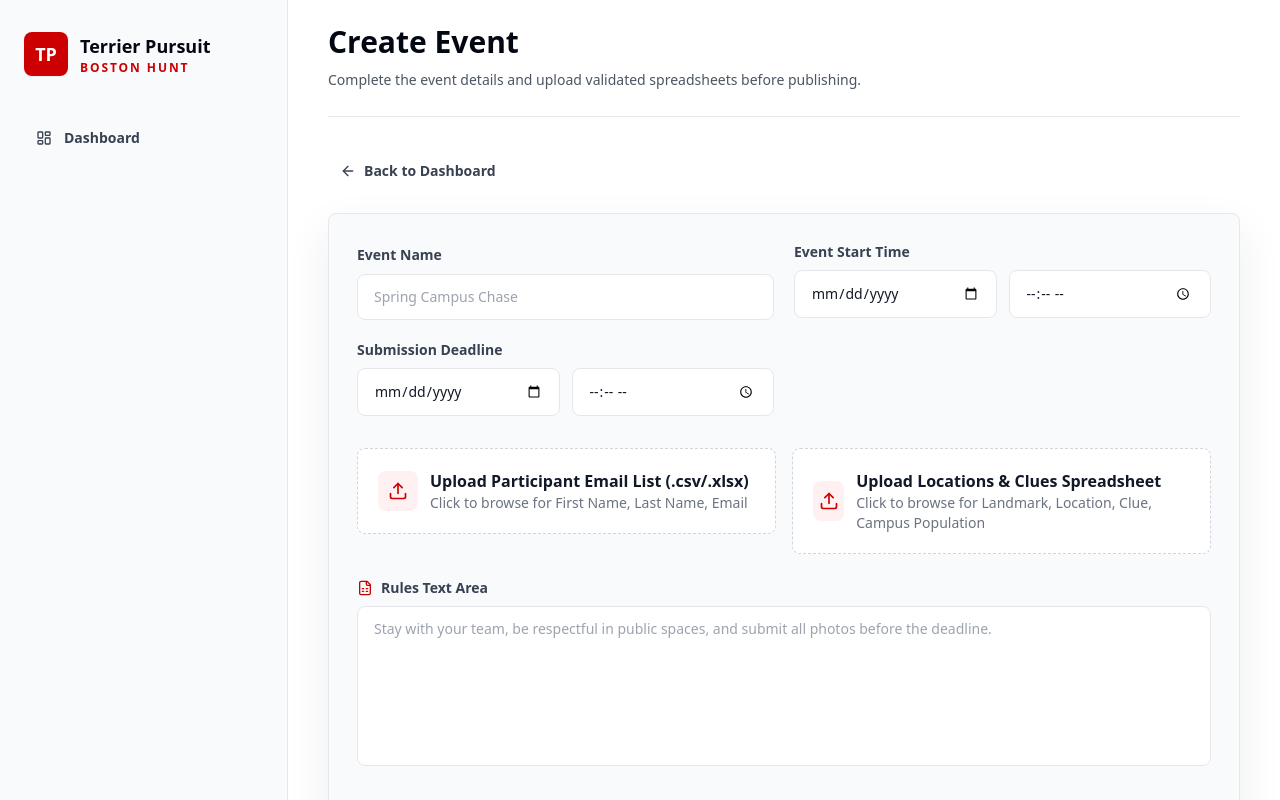
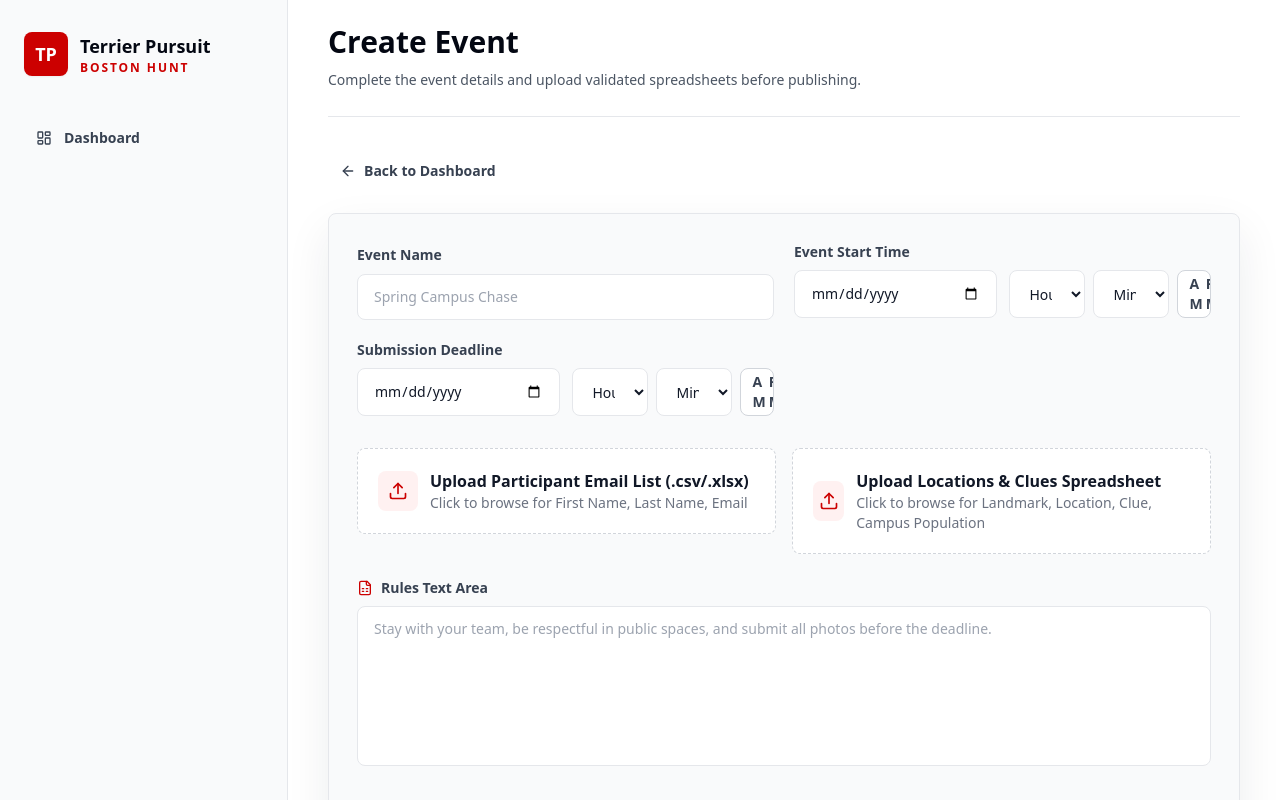
Before and after one commit to DannarZharkyn/terrier-pursuit-prototype, a Next.js app: page /organizer/create-event in a window 1280 px wide. Shown: the top 800 px of the page. Built offline with nearby package versions, Linux system fonts and the light colour scheme.

Commit message:
Use AM PM time selectors

```diff
--- a/src/components/create-event-form.tsx
+++ b/src/components/create-event-form.tsx
@@ -5,6 +5,7 @@ import { useRouter } from "next/navigation";
 import { FileSpreadsheet } from "lucide-react";
 import { EventLocationsUpload } from "@/components/event-locations-upload";
 import { ParticipantListUpload } from "@/components/participant-list-upload";
+import { TimePicker12 } from "@/components/time-picker-12";
 import { saveCreateEventDraft } from "@/lib/imports/create-event-draft";
 import type { EventLocationImportResult } from "@/lib/imports/event-locations";
 import type { ParticipantImportResult } from "@/lib/imports/participants";
@@ -70,13 +71,10 @@ export function CreateEventForm() {
               value={startDate}
               onChange={(event) => setStartDate(event.target.value)}
             />
-            <input
-              className="field"
-              type="time"
-              step="300"
-              aria-label="Event start time"
+            <TimePicker12
+              label="Event start time"
               value={startTime}
-              onChange={(event) => setStartTime(event.target.value)}
+              onChange={setStartTime}
             />
           </div>
         </fieldset>
@@ -90,13 +88,10 @@ export function CreateEventForm() {
               value={submissionDate}
               onChange={(event) => setSubmissionDate(event.target.value)}
             />
-            <input
-              className="field"
-              type="time"
-              step="300"
-              aria-label="Submission deadline time"
+            <TimePicker12
+              label="Submission deadline time"
               value={submissionTime}
-              onChange={(event) => setSubmissionTime(event.target.value)}
+              onChange={setSubmissionTime}
             />
           </div>
         </fieldset>
--- a/src/components/edit-event-form.tsx
+++ b/src/components/edit-event-form.tsx
@@ -4,6 +4,7 @@ import { FormEvent, useState } from "react";
 import Link from "next/link";
 import { useRouter } from "next/navigation";
 import { AlertTriangle, Save, XCircle } from "lucide-react";
+import { TimePicker12 } from "@/components/time-picker-12";
 
 type EditableEvent = {
   id: string;
@@ -89,14 +90,10 @@ export function EditEventForm({ event }: { event: EditableEvent }) {
             onChange={(inputEvent) => setStartDate(inputEvent.target.value)}
             required
           />
-          <input
-            className="field"
-            type="time"
-            step="300"
-            aria-label="Game start time"
+          <TimePicker12
+            label="Game start time"
             value={startTime}
-            onChange={(inputEvent) => setStartTime(inputEvent.target.value)}
-            required
+            onChange={setStartTime}
           />
         </div>
       </fieldset>
@@ -112,14 +109,10 @@ export function EditEventForm({ event }: { event: EditableEvent }) {
             onChange={(inputEvent) => setSubmissionDate(inputEvent.target.value)}
             required
           />
-          <input
-            className="field"
-            type="time"
-            step="300"
-            aria-label="Submission deadline time"
+          <TimePicker12
+            label="Submission deadline time"
             value={submissionTime}
-            onChange={(inputEvent) => setSubmissionTime(inputEvent.target.value)}
-            required
+            onChange={setSubmissionTime}
           />
         </div>
       </fieldset>
--- /dev/null
+++ b/src/components/time-picker-12.tsx
@@ -0,0 +1,89 @@
+"use client";
+
+const hours = Array.from({ length: 12 }, (_, index) => String(index + 1));
+const minutes = Array.from({ length: 12 }, (_, index) =>
+  String(index * 5).padStart(2, "0"),
+);
+
+export function TimePicker12({
+  value,
+  onChange,
+  label,
+}: {
+  value: string;
+  onChange: (value: string) => void;
+  label: string;
+}) {
+  const parts = parseTime(value);
+
+  function updateTime(next: Partial<{ hour: string; minute: string; period: "AM" | "PM" }>) {
+    const hour = next.hour ?? parts.hour ?? "12";
+    const minute = next.minute ?? parts.minute ?? "00";
+    const period = next.period ?? parts.period ?? "AM";
+    const hourNumber = Number(hour);
+    const hour24 = period === "PM"
+      ? hourNumber === 12 ? 12 : hourNumber + 12
+      : hourNumber === 12 ? 0 : hourNumber;
+
+    onChange(`${String(hour24).padStart(2, "0")}:${minute}`);
+  }
+
+  return (
+    <div className="grid grid-cols-[minmax(76px,1fr)_minmax(76px,1fr)_auto] gap-2">
+      <select
+        className="field"
+        aria-label={`${label} hour`}
+        value={parts.hour ?? ""}
+        onChange={(event) => updateTime({ hour: event.target.value })}
+      >
+        <option value="" disabled>Hour</option>
+        {hours.map((hour) => <option key={hour} value={hour}>{hour}</option>)}
+      </select>
+      <select
+        className="field"
+        aria-label={`${label} minute`}
+        value={parts.minute ?? ""}
+        onChange={(event) => updateTime({ minute: event.target.value })}
+      >
+        <option value="" disabled>Min</option>
+        {minutes.map((minute) => <option key={minute} value={minute}>{minute}</option>)}
+      </select>
+      <div className="grid grid-cols-2 overflow-hidden rounded-lg border border-gray-300 bg-white" aria-label={`${label} AM or PM`}>
+        {(["AM", "PM"] as const).map((period) => (
+          <button
+            key={period}
+            className={`min-h-11 px-3 text-sm font-bold transition ${
+              parts.period === period
+                ? "bg-bu-red text-white"
+                : "text-gray-700 hover:bg-gray-50"
+            }`}
+            type="button"
+            aria-pressed={parts.period === period}
+            onClick={() => updateTime({ period })}
+          >
+            {period}
+          </button>
+        ))}
+      </div>
+    </div>
+  );
+}
+
+function parseTime(value: string) {
+  const match = value.match(/^(\d{2}):(\d{2})$/);
+
+  if (!match) {
+    return {} as {
+      hour?: string;
+      minute?: string;
+      period?: "AM" | "PM";
+    };
+  }
+
+  const hour24 = Number(match[1]);
+  return {
+    hour: String(hour24 % 12 || 12),
+    minute: match[2],
+    period: (hour24 >= 12 ? "PM" : "AM") as "AM" | "PM",
+  };
+}
```
